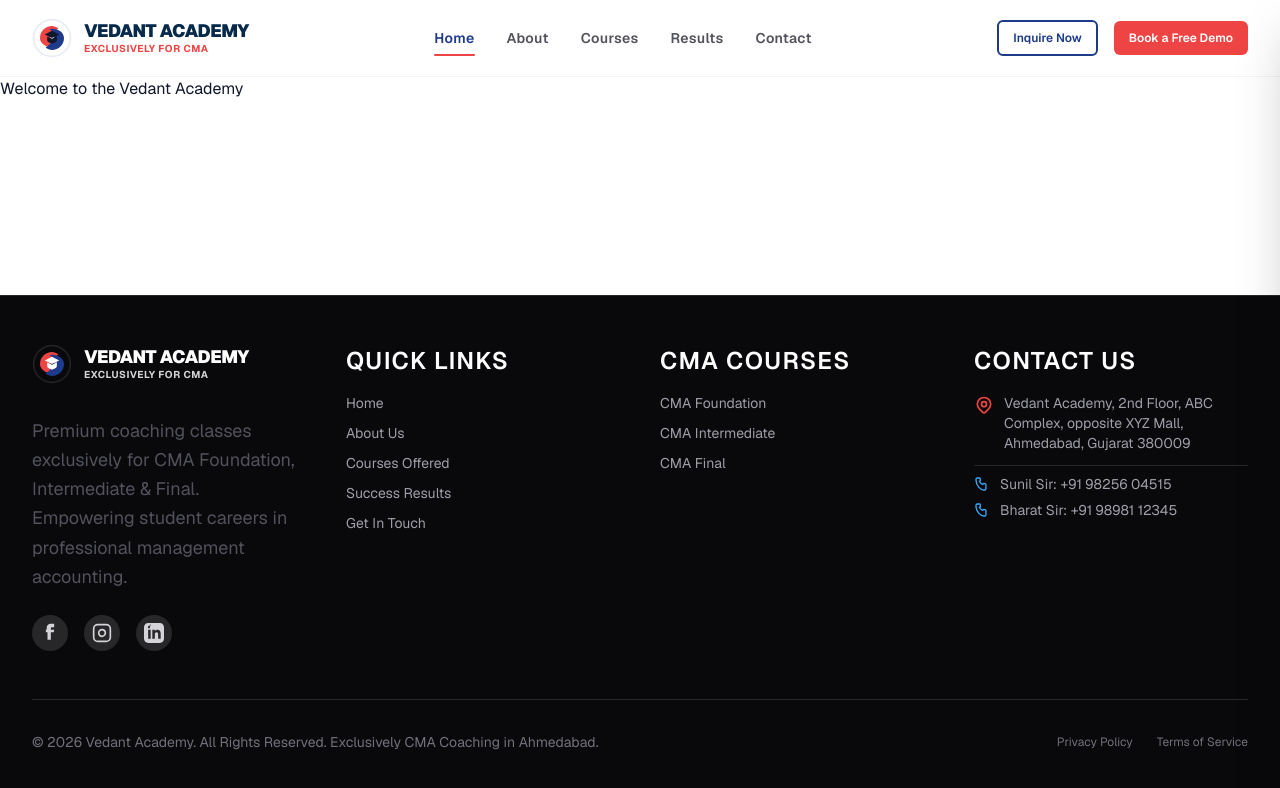
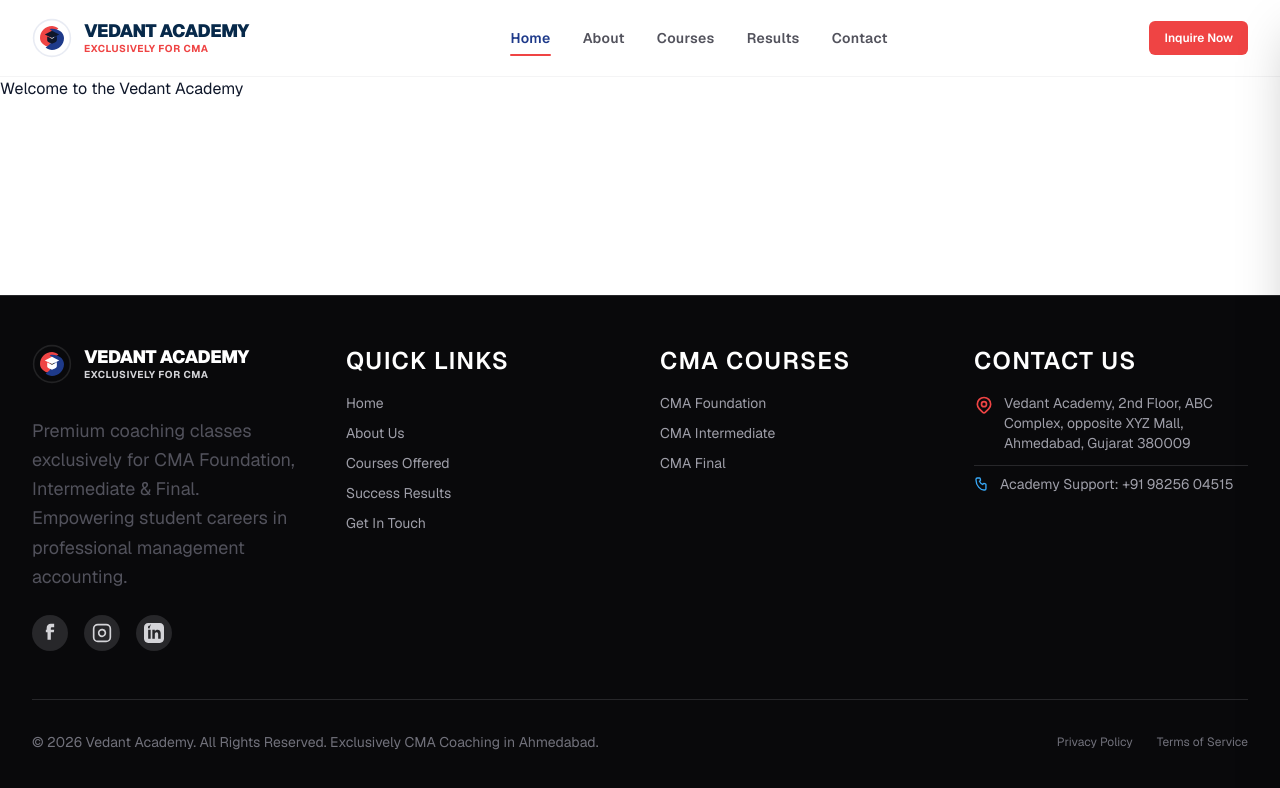
Before and after one commit to JatinRajvani/Vedant_Website, a Next.js app: page / in a window 1280 px wide. Shown: the top 788 px of the page. Built offline with nearby package versions, Linux system fonts and the light colour scheme.

Commit message:
refactor(layout): simplify Navbar CTAs and use general Helpline support in Footer

```diff
--- a/src/components/layout/Footer/index.tsx
+++ b/src/components/layout/Footer/index.tsx
@@ -98,13 +98,7 @@ export default function Footer() {
                   <svg className="h-4 w-4 text-brand-blue-400 shrink-0" fill="none" stroke="currentColor" strokeWidth="2" viewBox="0 0 24 24">
                     <path strokeLinecap="round" strokeLinejoin="round" d="M3 5a2 2 0 012-2h3.28a1 1 0 01.94.725l.548 2.2a1 1 0 01-.321.988l-1.305.98a10.582 10.582 0 004.872 4.872l.98-1.305a1 1 0 01.988-.321l2.2.548a1 1 0 01.725.94V19a2 2 0 01-2 2h-1C9.716 21 3 14.284 3 6V5z" />
                   </svg>
-                  <a href="tel:+919825604515" className="hover:text-white transition-colors">Sunil Sir: +91 98256 04515</a>
-                </p>
-                <p className="flex items-center gap-2.5">
-                  <svg className="h-4 w-4 text-brand-blue-400 shrink-0" fill="none" stroke="currentColor" strokeWidth="2" viewBox="0 0 24 24">
-                    <path strokeLinecap="round" strokeLinejoin="round" d="M3 5a2 2 0 012-2h3.28a1 1 0 01.94.725l.548 2.2a1 1 0 01-.321.988l-1.305.98a10.582 10.582 0 004.872 4.872l.98-1.305a1 1 0 01.988-.321l2.2.548a1 1 0 01.725.94V19a2 2 0 01-2 2h-1C9.716 21 3 14.284 3 6V5z" />
-                  </svg>
-                  <a href="tel:+919898112345" className="hover:text-white transition-colors">Bharat Sir: +91 98981 12345</a>
+                  <a href="tel:+919825604515" className="hover:text-white transition-colors">Academy Support: +91 98256 04515</a>
                 </p>
               </div>
             </div>
--- a/src/components/layout/Navbar/index.tsx
+++ b/src/components/layout/Navbar/index.tsx
@@ -75,11 +75,8 @@ export default function Navbar() {
           </nav>
 
           <div className="hidden lg:flex items-center gap-4">
-            <Button variant="outline" size="sm" href="/contact">
+            <Button variant="secondary" size="sm" href="/contact">
               Inquire Now
-            </Button>
-            <Button variant="secondary" size="sm" href="/contact">
-              Book a Free Demo
             </Button>
           </div>
 
@@ -147,11 +144,8 @@ export default function Navbar() {
         </nav>
 
         <div className="mt-auto pt-6 border-t border-zinc-100 dark:border-zinc-800 flex flex-col gap-3">
-          <Button variant="outline" className="w-full" href="/contact">
+          <Button variant="secondary" className="w-full" href="/contact">
             Inquire Now
-          </Button>
-          <Button variant="secondary" className="w-full" href="/contact">
-            Book a Free Demo
           </Button>
         </div>
       </div>
```
